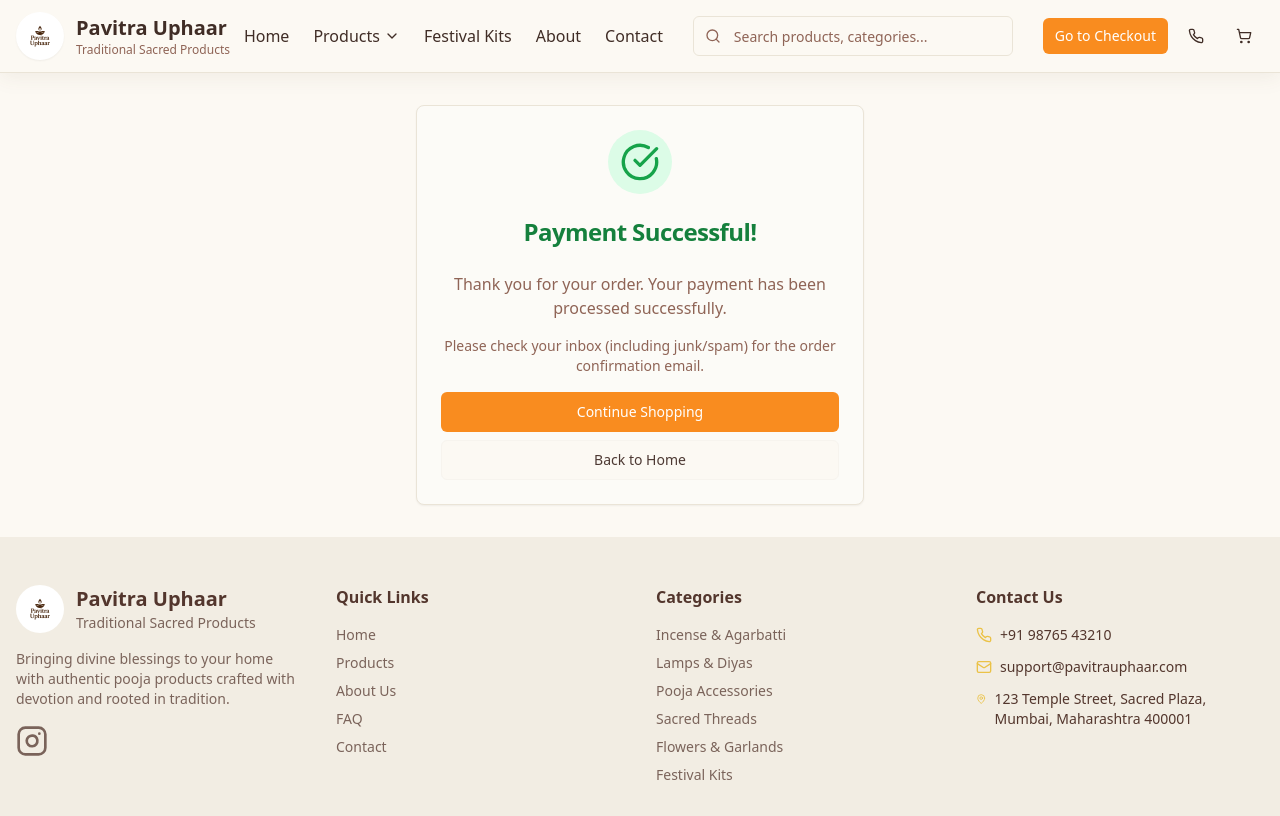
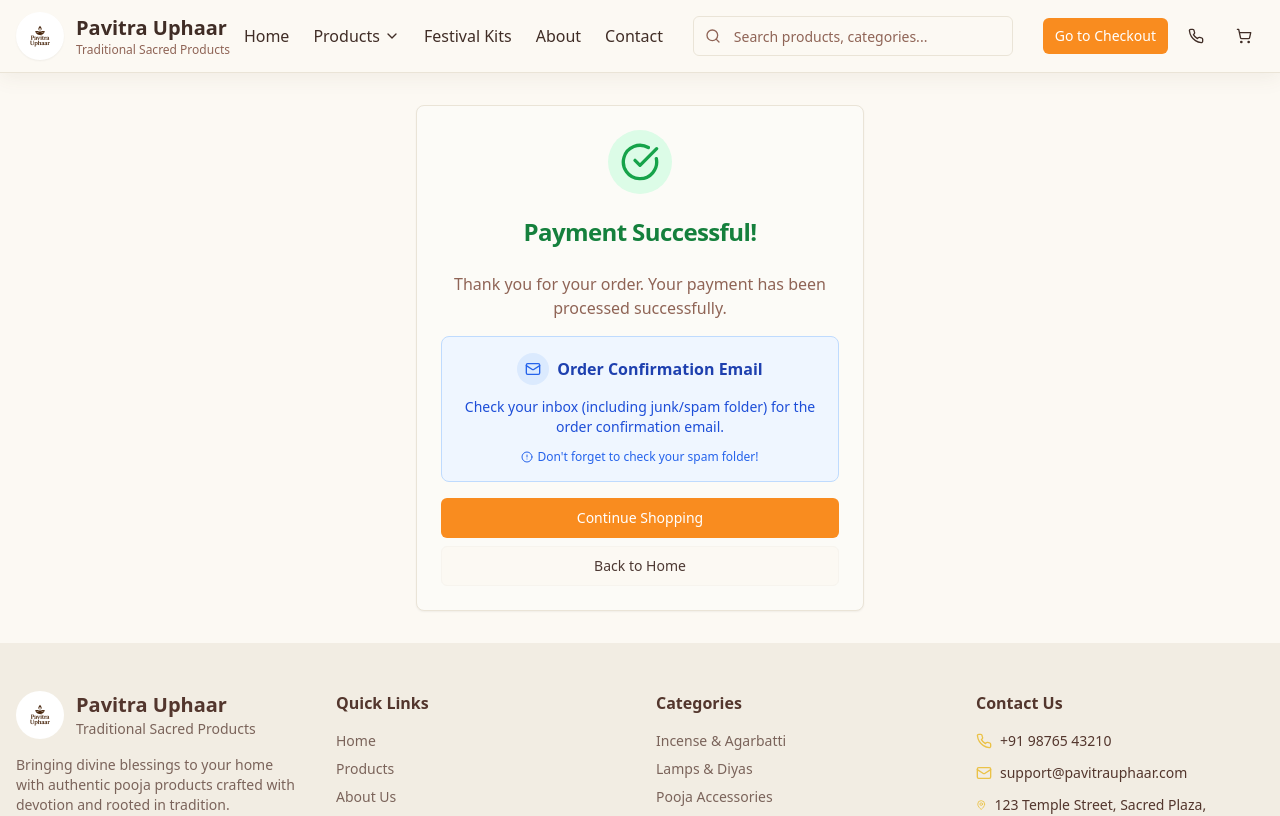
Before and after one commit to Anshulx2002/pavitr-uphaar-20, a React (Vite) app: page /thank-you in a window 1280 px wide. Shown: the top 816 px of the page. Built offline with nearby package versions, Linux system fonts and the light colour scheme.

Commit message:
Add confirmation message
Add "Please check your inbox (including junk/spam) for the order confirmation email" to the payment successful page.
-edited src/pages/ThankYou.tsx

```diff
--- a/src/pages/ThankYou.tsx
+++ b/src/pages/ThankYou.tsx
@@ -2,7 +2,7 @@ import { useEffect } from "react";
 import { useSearchParams, Link } from "react-router-dom";
 import { Button } from "@/components/ui/button";
 import { Card, CardContent, CardHeader, CardTitle } from "@/components/ui/card";
-import { CheckCircle } from "lucide-react";
+import { CheckCircle, Mail, AlertCircle } from "lucide-react";
 import Header from "@/components/Header";
 import Footer from "@/components/Footer";
 
@@ -34,9 +34,23 @@ const ThankYou = () => {
               <p className="text-muted-foreground">
                 Thank you for your order. Your payment has been processed successfully.
               </p>
-              <p className="text-sm text-muted-foreground">
-                Please check your inbox (including junk/spam) for the order confirmation email.
-              </p>
+
+              {/* Email notification card */}
+              <div className="bg-blue-50 border border-blue-200 rounded-lg p-4 space-y-3">
+                <div className="flex items-center justify-center space-x-2">
+                  <div className="w-8 h-8 bg-blue-100 rounded-full flex items-center justify-center">
+                    <Mail className="w-4 h-4 text-blue-600" />
+                  </div>
+                  <h3 className="font-semibold text-blue-800">Order Confirmation Email</h3>
+                </div>
+                <p className="text-sm text-blue-700 text-center">
+                  Check your inbox (including junk/spam folder) for the order confirmation email.
+                </p>
+                <div className="flex items-center justify-center space-x-1 text-xs text-blue-600">
+                  <AlertCircle className="w-3 h-3" />
+                  <span>Don't forget to check your spam folder!</span>
+                </div>
+              </div>
               {paymentId && (
                 <div className="bg-muted p-3 rounded">
                   <p className="text-sm">
```
